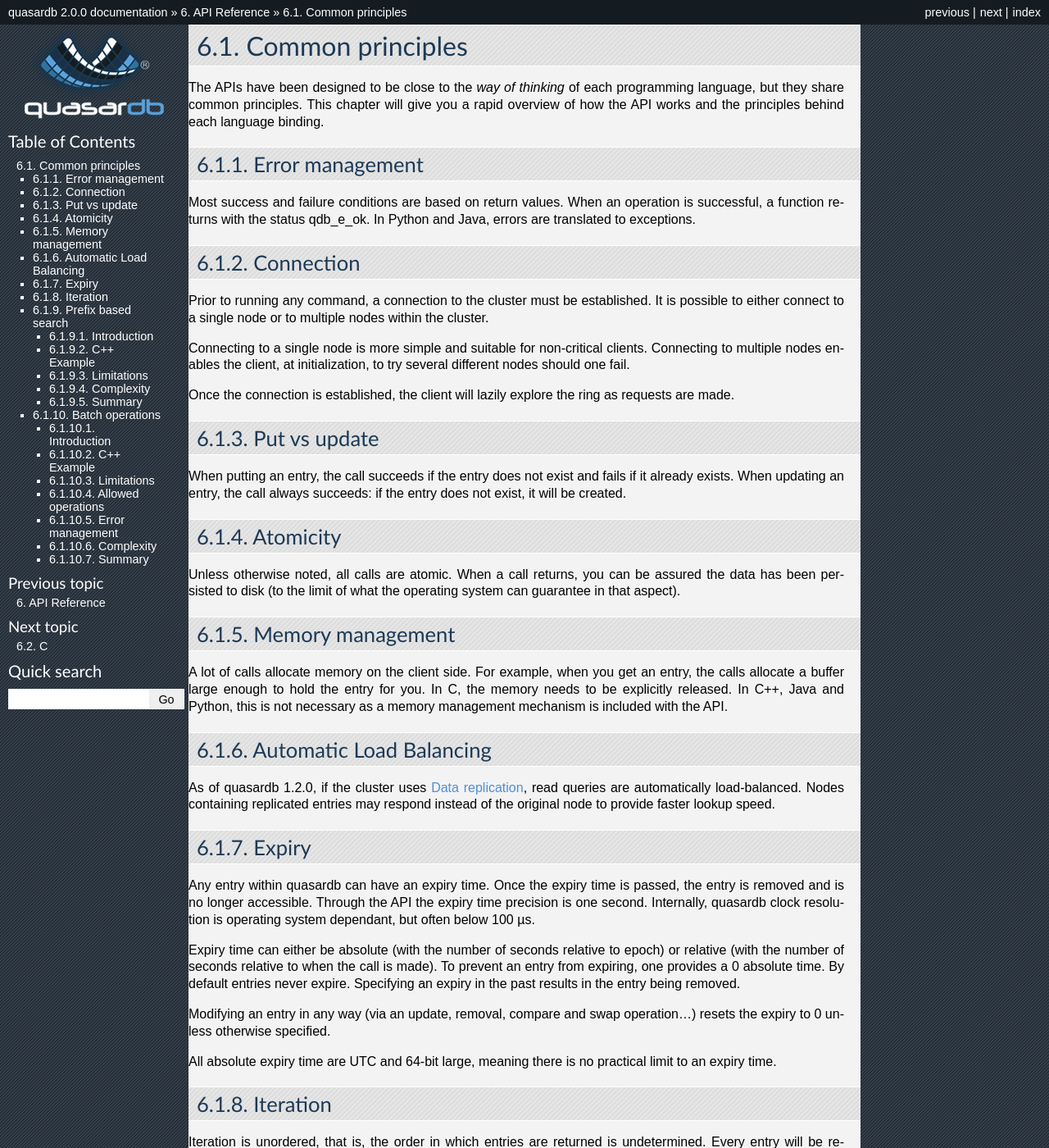
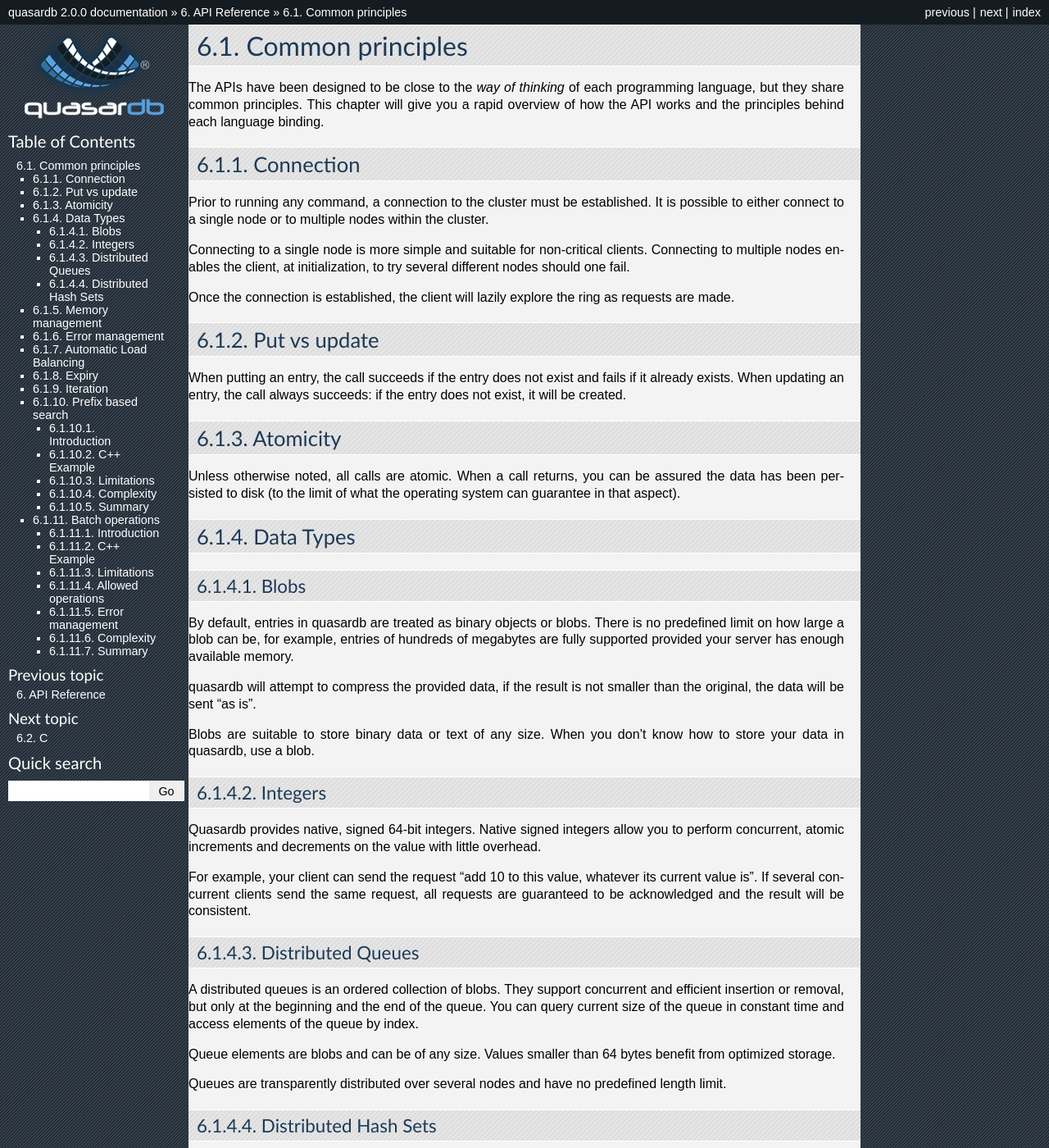
Before and after one commit to iltommi/qdb-documentation, a Sphinx documentation site: the page built from source/api/common.rst, in a window 1280 px wide and 1400 px high. Shown: the whole window at 82% size. Built offline with Sphinx 7.4.7, drawn with Linux system fonts in a browser that asks for light colours; formulas are drawn with MathJax 3; pages that are not in the unit, such as notebooks, are missing from menus; some of the changed text lies outside the part shown.

Commit message:
Add section on Data Types to API/Common.

```diff
--- a/source/api/common.rst
+++ b/source/api/common.rst
@@ -5,11 +5,6 @@ Common principles
 .. highlight:: cpp
 
 The APIs have been designed to be close to the *way of thinking* of each programming language, but they share common principles. This chapter will give you a rapid overview of how the API works and the principles behind each language binding.
-
-Error management
-----------------
-
-Most success and failure conditions are based on return values. When an operation is successful, a function returns with the status qdb_e_ok. In Python and Java, errors are translated to exceptions.
 
 Connection
 ----------
@@ -31,10 +26,55 @@ Atomicity
 
 Unless otherwise noted, all calls are atomic. When a call returns, you can be assured the data has been persisted to disk (to the limit of what the operating system can guarantee in that aspect).
 
+
+Data Types
+----------
+
+Blobs
+^^^^^
+
+By default, entries in quasardb are treated as binary objects or blobs. There is no predefined limit on how large a blob can be, for example, entries of hundreds of megabytes are fully supported provided your server has enough available memory.
+
+quasardb will attempt to compress the provided data, if the result is not smaller than the original, the data will be sent "as is".
+
+Blobs are suitable to store binary data or text of any size. When you don't know how to store your data in quasardb, use a blob.
+
+Integers
+^^^^^^^^
+
+Quasardb provides native, signed 64-bit integers. Native signed integers allow you to perform concurrent, atomic increments and decrements on the value with little overhead.
+
+For example, your client can send the request "add 10 to this value, whatever its current value is". If several concurrent clients send the same request, all requests are guaranteed to be acknowledged and the result will be consistent.
+
+Distributed Queues
+^^^^^^^^^^^^^^^^^^
+
+A distributed queues is an ordered collection of blobs. They support concurrent and efficient insertion or removal, but only at the beginning and the end of the queue. You can query current size of the queue in constant time and access elements of the queue by index.
+
+Queue elements are blobs and can be of any size. Values smaller than 64 bytes benefit from optimized storage.
+
+Queues are transparently distributed over several nodes and have no predefined length limit.
+
+Distributed Hash Sets
+^^^^^^^^^^^^^^^^^^^^^
+
+A distributed hash set is an unordered collection of blobs that must be unique. They support efficient insertion into and removal from the set.
+
+Hash set elements are blobs and can be of any size. Values smaller than 64 bytes benefit from optimized storage.
+
+Hash sets are transparently distributed over several nodes and have no predefined length limit.
+
+
 Memory management
 -----------------
 
 A lot of calls allocate memory on the client side. For example, when you get an entry, the calls allocate a buffer large enough to hold the entry for you. In C, the memory needs to be explicitly released. In C++, Java and Python, this is not necessary as a memory management mechanism is included with the API.
+
+Error management
+----------------
+
+Most success and failure conditions are based on return values. When an operation is successful, a function returns with the status qdb_e_ok. In Python and Java, errors are translated to exceptions.
+
 
 Automatic Load Balancing
 ------------------------
```
